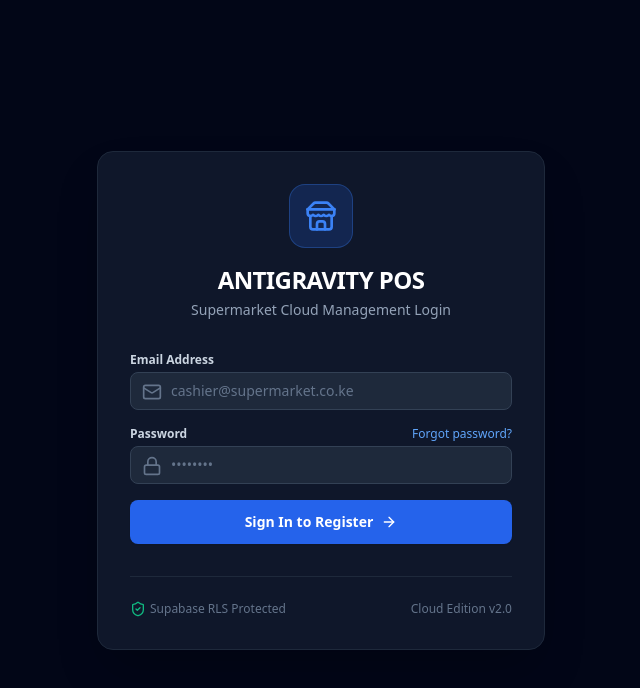
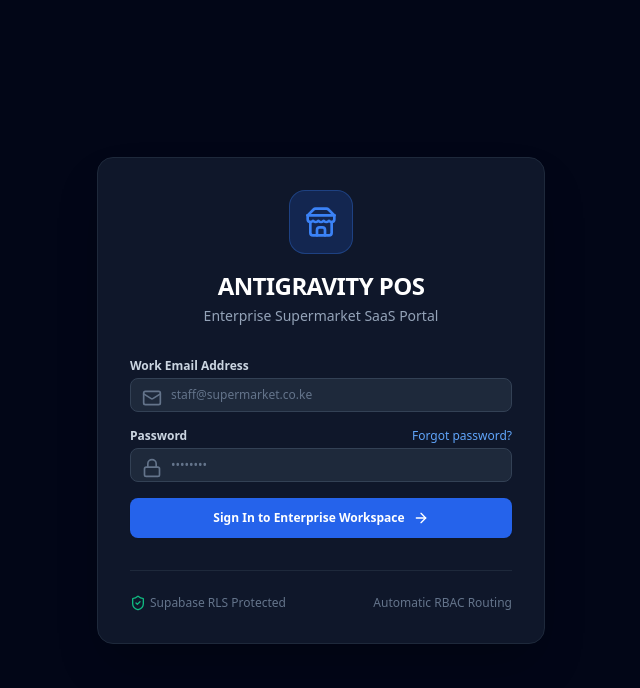
Before and after one commit to Timothykupsoboi/patric-s_supper, a Next.js app: page /login in a window 1280 px wide. Shown: the top 688 px of the page, without its empty margins (319-959 px from the left). Built offline with nearby package versions, Linux system fonts and the light colour scheme; no server answers; the database is empty.

Commit message:
Implement enterprise automatic RBAC routing after Supabase Auth login without manual role selector

```diff
--- a/app/(auth)/login/page.tsx
+++ b/app/(auth)/login/page.tsx
@@ -17,6 +17,32 @@ export default function LoginPage() {
   const [loading, setLoading] = useState(false);
   const [error, setError] = useState('');
 
+  const getRedirectPathByRole = (role?: string): string => {
+    switch (role) {
+      case 'platform_owner':
+      case 'platform_admin':
+      case 'super_admin':
+        return '/admin/platform';
+      case 'cashier':
+        return '/pos';
+      case 'store_keeper':
+      case 'inventory_manager':
+        return '/inventory';
+      case 'accountant':
+        return '/reports';
+      case 'procurement_officer':
+        return '/suppliers';
+      case 'customer_service':
+        return '/customers';
+      case 'owner':
+      case 'branch_manager':
+      case 'manager':
+      case 'sales_manager':
+      default:
+        return '/dashboard';
+    }
+  };
+
   const handleLogin = async (e: React.FormEvent) => {
     e.preventDefault();
     setLoading(true);
@@ -26,10 +52,14 @@ export default function LoginPage() {
       const res = await authService.login(email, password);
       if (res.profile) {
         setUserProfile(res.profile);
+        const targetPath = getRedirectPathByRole(res.profile.role);
+        router.push(targetPath);
+      } else {
+        router.push('/dashboard');
       }
-      router.push('/dashboard');
-    } catch (err: any) {
-      setError(err.message || 'Login failed. Please check your credentials.');
+    } catch (err: unknown) {
+      const msg = err instanceof Error ? err.message : 'Login failed. Please check your credentials.';
+      setError(msg);
     } finally {
       setLoading(false);
     }
@@ -43,20 +73,20 @@ export default function LoginPage() {
             <Store className="w-8 h-8" />
           </div>
           <h1 className="text-2xl font-extrabold text-white tracking-tight">ANTIGRAVITY POS</h1>
-          <p className="text-sm text-slate-400 mt-1">Supermarket Cloud Management Login</p>
+          <p className="text-sm text-slate-400 mt-1">Enterprise Supermarket SaaS Portal</p>
         </div>
 
         <form onSubmit={handleLogin} className="space-y-4">
           <div>
-            <label className="block text-xs font-semibold text-slate-300 mb-1">Email Address</label>
+            <label className="block text-xs font-semibold text-slate-300 mb-1">Work Email Address</label>
             <div className="relative">
               <Mail className="w-5 h-5 text-slate-500 absolute left-3 top-2.5" />
               <Input
                 type="email"
-                placeholder="cashier@supermarket.co.ke"
+                placeholder="staff@supermarket.co.ke"
                 value={email}
                 onChange={(e) => setEmail(e.target.value)}
-                className="pl-10 bg-slate-800 border-slate-700 text-white placeholder-slate-500"
+                className="pl-10 bg-slate-800 border-slate-700 text-white placeholder-slate-500 text-xs"
                 required
               />
             </div>
@@ -76,7 +106,7 @@ export default function LoginPage() {
                 placeholder="••••••••"
                 value={password}
                 onChange={(e) => setPassword(e.target.value)}
-                className="pl-10 bg-slate-800 border-slate-700 text-white placeholder-slate-500"
+                className="pl-10 bg-slate-800 border-slate-700 text-white placeholder-slate-500 text-xs"
                 required
               />
             </div>
@@ -84,8 +114,8 @@ export default function LoginPage() {
 
           {error && <p className="text-xs text-red-400 text-center font-bold">{error}</p>}
 
-          <Button type="submit" className="w-full py-3 bg-blue-600 hover:bg-blue-500 font-bold" disabled={loading}>
-            {loading ? 'Authenticating...' : 'Sign In to Register'}
+          <Button type="submit" className="w-full py-3 bg-blue-600 hover:bg-blue-500 font-bold text-xs" disabled={loading}>
+            {loading ? 'Authenticating Credentials...' : 'Sign In to Enterprise Workspace'}
             <ArrowRight className="w-4 h-4 ml-2" />
           </Button>
         </form>
@@ -95,7 +125,7 @@ export default function LoginPage() {
             <ShieldCheck className="w-4 h-4 text-emerald-500" />
             <span>Supabase RLS Protected</span>
           </div>
-          <span>Cloud Edition v2.0</span>
+          <span>Automatic RBAC Routing</span>
         </div>
       </div>
     </div>
```
